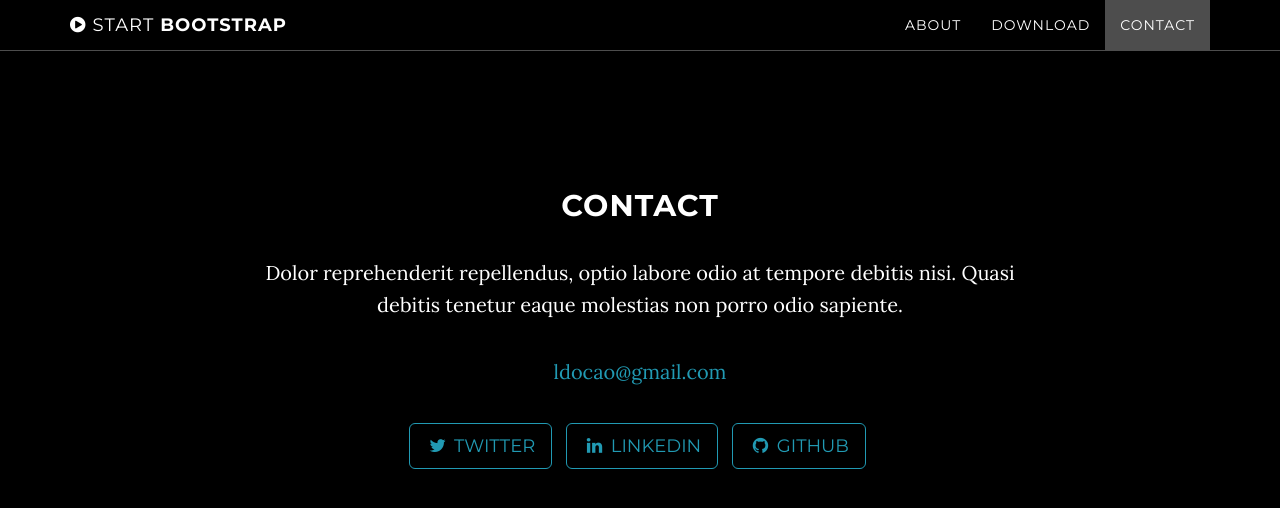
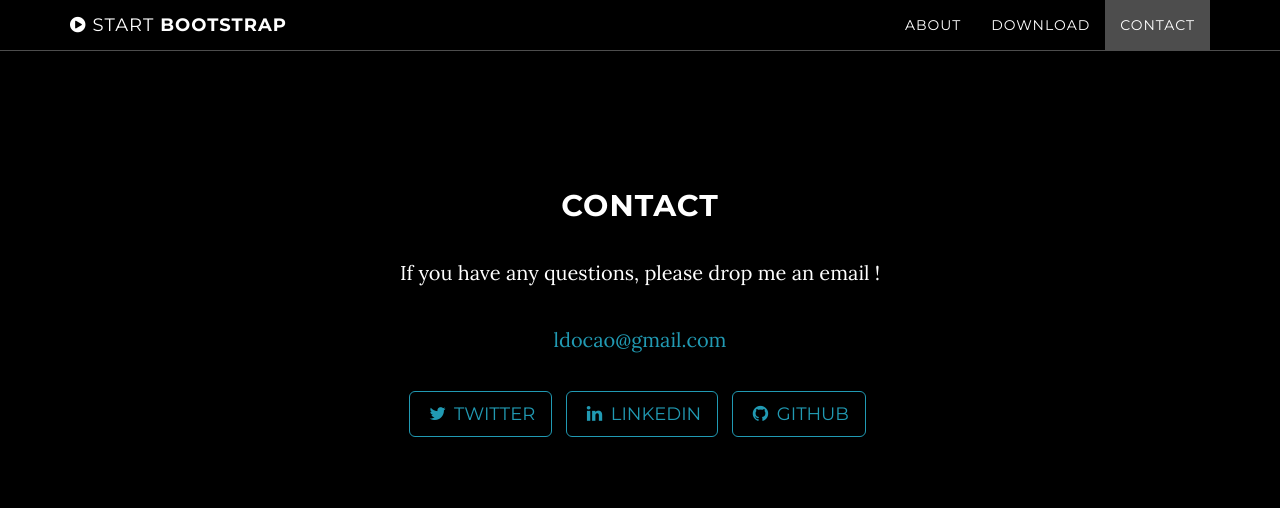
Before and after one commit to ldocao/ldocao.github.io, a Jekyll site: the page built from index.html, in a window 1280 px wide and 900 px high, scrolled down 1993 px. Shown: the top 508 px of the window. Built offline with Jekyll 4.4.1, drawn with Linux system fonts in a browser that asks for light colours.

Commit message:
update contact

```diff
--- a/_includes/contact.html
+++ b/_includes/contact.html
@@ -3,7 +3,7 @@
         <div class="row">
             <div class="col-lg-8 col-lg-offset-2">
                 <h2>Contact</h2>
-                <p>Dolor reprehenderit repellendus, optio labore odio at tempore debitis nisi. Quasi debitis tenetur eaque molestias non porro odio sapiente.</p>
+                <p>If you have any questions, please drop me an email !</p>
                 <p><a href="mailto:{{ site.email }}">{{ site.email }}</a>
                 </p>
                 <ul class="list-inline banner-social-buttons">
```
